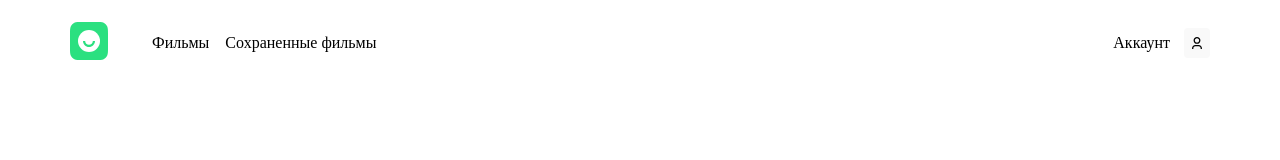
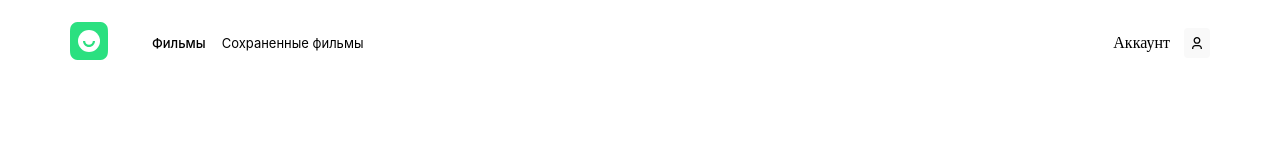
Before and after one commit to h1ze/movies-explorer-frontend, a React (Create React App) app: page /movies in a window 1280 px wide. Shown: the top 160 px of the page. Built offline with nearby package versions, Linux system fonts and the light colour scheme.

Commit message:
feat: выделить компонент Navigation

```diff
--- a/src/components/Header/Header.css
+++ b/src/components/Header/Header.css
@@ -47,7 +47,12 @@
 }
 
 .header__link {
-  color: #ffffff;
+  font-family: 'Inter';
+  font-weight: 500;
+  font-style: normal;
+  font-size: 12px;
+  line-height: 16px;
+  color: #fff;
   text-decoration: none;
 }
 
@@ -58,7 +63,7 @@
   border-radius: 3px;
 }
 
-.header__movies-links {
+/* .header__movies-links {
   display: flex;
   list-style: none;
   gap: 16px;
@@ -66,8 +71,17 @@
 }
 
 .header__movies-link {
+  font-family: 'Inter';
+  font-weight: 500;
+  font-style: normal;
+  font-size: 13px;
+  line-height: 18px;
+  color: #000;
   text-decoration: none;
-  color: #000;
+}
+
+.header__movies-link_weight_light {
+  font-weight: 400;
 }
 
 .header__profile-link {
@@ -84,22 +98,22 @@
   background: url('../../images/profile-icon.svg') no-repeat #f9f9f9 center/14px
     12px;
   border-radius: 4px;
-}
+} */
 
-.header__links-container {
+/* .header__links-container {
   display: flex;
   justify-content: space-between;
   width: 100%;
-}
+} */
 
-.header__burger-btn {
+/* .header__burger-btn {
   display: none;
   width: 44px;
   height: 44px;
   background: url('../../images/burger-btn-icon.svg') center;
   border: none;
   cursor: pointer;
-}
+} */
 
 @media screen and (max-width: 984px) {
   .header__burger-btn {
--- a/src/components/Header/Header.js
+++ b/src/components/Header/Header.js
@@ -1,6 +1,7 @@
 import { Link, Route, Routes } from 'react-router-dom';
 import logo from '../../images/logo.svg';
 import './Header.css';
+import Navigation from '../Navigation/Navigation';
 
 function Header() {
   return (
@@ -43,33 +44,7 @@ function Header() {
                 <Link to="/">
                   <img src={logo} className="header__logo" alt="Логотип" />
                 </Link>
-                <div className="header__links-container">
-                  <ul className="header__movies-links">
-                    <li>
-                      <Link
-                        to="movies"
-                        className="header__movies-link"
-                        target="_blank"
-                      >
-                        Фильмы
-                      </Link>
-                    </li>
-                    <li>
-                      <Link
-                        to="saved-movies"
-                        className="header__movies-link"
-                        target="_blank"
-                      >
-                        Сохраненные фильмы
-                      </Link>
-                    </li>
-                  </ul>
-                  <Link to="profile" className="header__profile-link">
-                    Аккаунт
-                    <div className="header__profile-icon"></div>
-                  </Link>
-                </div>
-                <button className="header__burger-btn"></button>
+                <Navigation />
               </nav>
             </div>
           </div>
--- a/src/components/Navigation/Navigation.css
+++ b/src/components/Navigation/Navigation.css
@@ -0,0 +1,60 @@
+.main-nav {
+  display: flex;
+  justify-content: space-between;
+  width: 100%;
+}
+
+.main-nav__links {
+  display: flex;
+  list-style: none;
+  gap: 16px;
+  padding-left: 44px;
+}
+
+.main-nav__link {
+  font-family: 'Inter';
+  font-weight: 500;
+  font-style: normal;
+  font-size: 13px;
+  line-height: 18px;
+  color: #000;
+  text-decoration: none;
+}
+
+.main-nav__link_weight_light {
+  font-weight: 400;
+}
+
+.main-nav__profile-link {
+  display: flex;
+  align-items: center;
+  text-decoration: none;
+  color: #000;
+}
+
+.main-nav__profile-icon {
+  width: 26px;
+  height: 30px;
+  margin-left: 14px;
+  background: url('../../images/profile-icon.svg') no-repeat #f9f9f9 center/14px
+    12px;
+  border-radius: 4px;
+}
+
+.main-nav__burger-btn {
+  display: none;
+  width: 44px;
+  height: 44px;
+  background: url('../../images/burger-btn-icon.svg') center;
+  border: none;
+  cursor: pointer;
+}
+
+@media screen and (max-width: 984px) {
+  .main-nav {
+    display: none;
+  }
+  .main-nav__burger-btn {
+    display: block;
+  }
+}
--- a/src/components/Navigation/Navigation.js
+++ b/src/components/Navigation/Navigation.js
@@ -1,41 +1,32 @@
-import { NavLink } from 'react-router-dom';
+import { Link } from 'react-router-dom';
 import './Navigation.css';
 
 function Navigation() {
   return (
-    <nav>
-      <ul className="movie_nav">
-        <li className="movie_nav-item">
-          <NavLink href="#" className="movie_nav-link" target="_blank">
+    <>
+      <div className="main-nav">
+        <ul className="main-nav__links">
+          <li>
+            <Link to="movies" className="main-nav__link">
               Фильмы
-          </NavLink>
+            </Link>
           </li>
-        <li className="movie_nav-item">
-          <NavLink href="#" className="movie_nav-link" target="_blank">
+          <li>
+            <Link
+              to="saved-movies"
+              className="main-nav__link main-nav__link_weight_light"
+            >
               Сохраненные фильмы
-          </NavLink>
+            </Link>
           </li>
         </ul>
-      <ul className="user_nav">
-        <li className="user_nav-item">
-          <NavLink href="#" className="user_nav-link" target="_blank">
+        <Link to="profile" className="main-nav__profile-link">
           Аккаунт
-          </NavLink>
-        </li>
-      </ul>
-      {/* <ul className="entry_nav">
-        <li className="entry_nav-item">
-          <NavLink href="#" className="entry_nav-link" target="_blank">
-            Регистрация
-          </NavLink>
-        </li>
-        <li className="entry_nav-item">
-          <NavLink href="#" className="entry_nav-link" target="_blank">
-            Войти
-          </NavLink>
-        </li>
-      </ul> */}
-    </nav>
+          <div className="main-nav__profile-icon"></div>
+        </Link>
+      </div>
+      <button className="main-nav__burger-btn" type="button"></button>
+    </>
   );
 }
 
```
Also changed, not shown: src/vendor/fonts/fonts.css (+9 -9 lines). Lines whose indentation alone changed are shown as unchanged.
